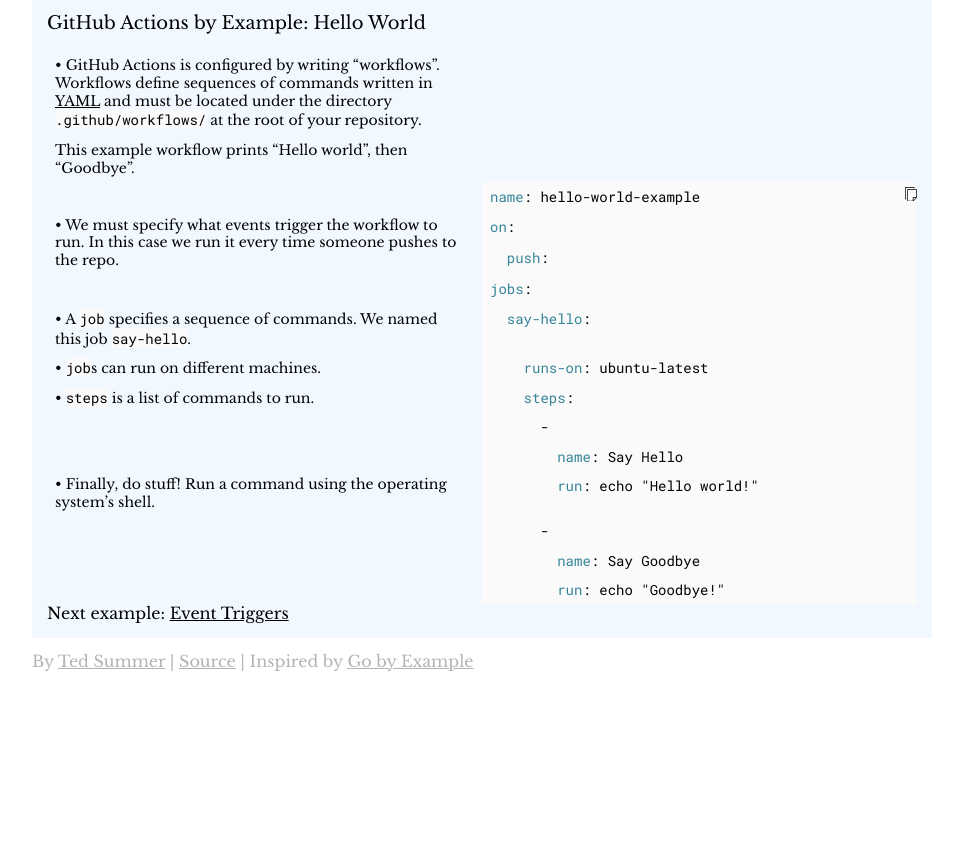
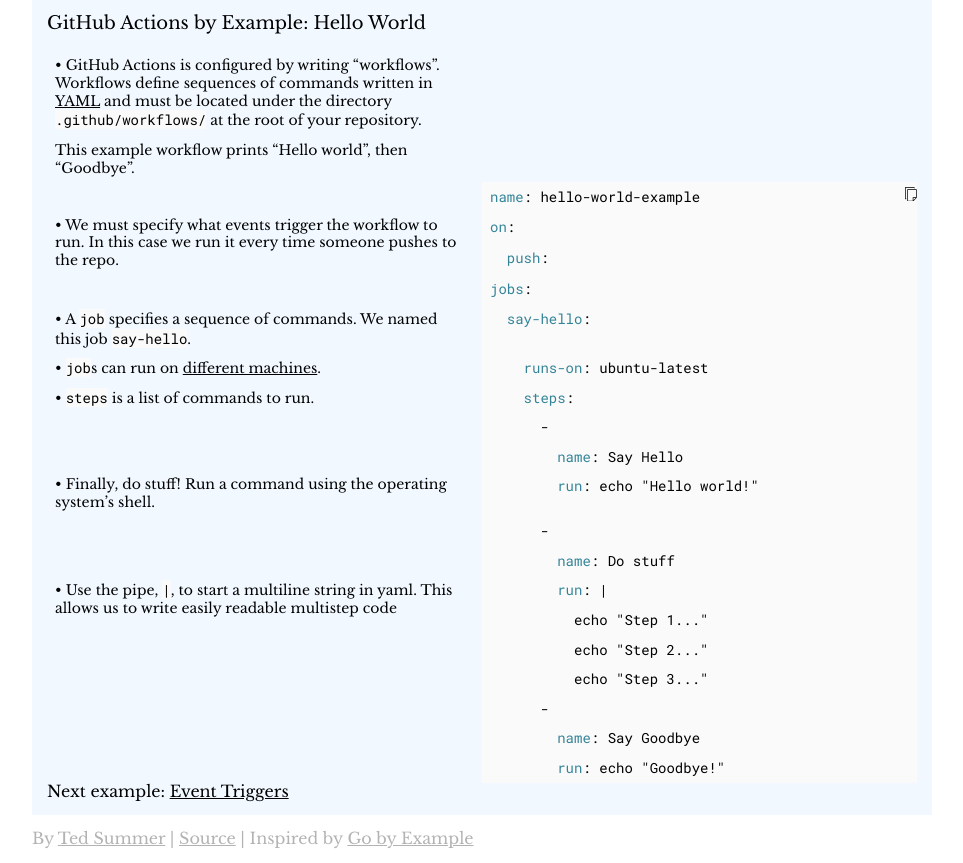
Before and after one commit to macintoshpie/ghactionsbyexample, a plain HTML site: page public/hello-world.html in a window 1280 px wide. Shown: the whole page, without its empty margins (158-1121 px from the left). Before the commit the page ends 800 px from the top, so only its background shows below. Drawn offline with nearby package versions, Linux system fonts and the light colour scheme.

Commit message:
chore: rebuild

```diff
--- a/public/hello-world.html
+++ b/public/hello-world.html
@@ -59,7 +59,7 @@
 </td>
             </tr>
             <tr>
-                <td rowspan="1" class="docs"><p><code>job</code>s can run on different machines.</p>
+                <td rowspan="1" class="docs"><p><code>job</code>s can run on <a href="https://docs.github.com/en/actions/reference/workflow-syntax-for-github-actions#jobsjob_idruns-on">different machines</a>.</p>
 </td>
                 <td class="code "><div class="highlight"><pre><span></span>    <span class="nt">runs-on</span><span class="p">:</span> <span class="l l-Scalar l-Scalar-Plain">ubuntu-latest</span>
 </pre></div>
@@ -88,6 +88,43 @@
                 <td rowspan="1" class="docs"><p>Finally, do stuff! Run a command using the operating system&rsquo;s shell.</p>
 </td>
                 <td class="code "><div class="highlight"><pre><span></span>        <span class="nt">run</span><span class="p">:</span> <span class="l l-Scalar l-Scalar-Plain">echo &quot;Hello world!&quot;</span>
+</pre></div>
+</td>
+            </tr>
+            <tr>
+                <td rowspan="1" class="docs"></td>
+                <td class="code "><div class="highlight"><pre><span></span>      <span class="p p-Indicator">-</span>
+</pre></div>
+</td>
+            </tr>
+            <tr>
+                <td rowspan="1" class="docs"></td>
+                <td class="code "><div class="highlight"><pre><span></span>        <span class="nt">name</span><span class="p">:</span> <span class="l l-Scalar l-Scalar-Plain">Do stuff</span>
+</pre></div>
+</td>
+            </tr>
+            <tr>
+                <td rowspan="4" class="docs"><p>Use the pipe, <code>|</code>, to start a multiline string in yaml. This allows us to write easily readable multistep code</p>
+</td>
+                <td class="code "><div class="highlight"><pre><span></span>        <span class="nt">run</span><span class="p">:</span> <span class="p p-Indicator">|</span>
+</pre></div>
+</td>
+            </tr>
+            <tr>
+
+                <td class="code "><div class="highlight"><pre><span></span>          <span class="l l-Scalar l-Scalar-Plain">echo &quot;Step 1...&quot;</span>
+</pre></div>
+</td>
+            </tr>
+            <tr>
+
+                <td class="code "><div class="highlight"><pre><span></span>          <span class="l l-Scalar l-Scalar-Plain">echo &quot;Step 2...&quot;</span>
+</pre></div>
+</td>
+            </tr>
+            <tr>
+
+                <td class="code "><div class="highlight"><pre><span></span>          <span class="l l-Scalar l-Scalar-Plain">echo &quot;Step 3...&quot;</span>
 </pre></div>
 </td>
             </tr>
@@ -132,6 +169,12 @@
         name: Say Hello
         run: echo "Hello world!"
       -
+        name: Do stuff
+        run: |
+          echo "Step 1..."
+          echo "Step 2..."
+          echo "Step 3..."
+      -
         name: Say Goodbye
         run: echo "Goodbye!"
 `
```
Also changed, not shown: public/parallel-jobs.html (+1 -1 lines), 1 other file.
